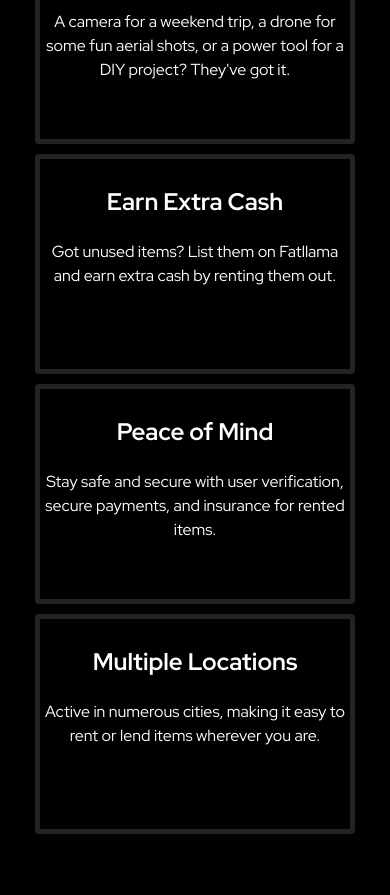
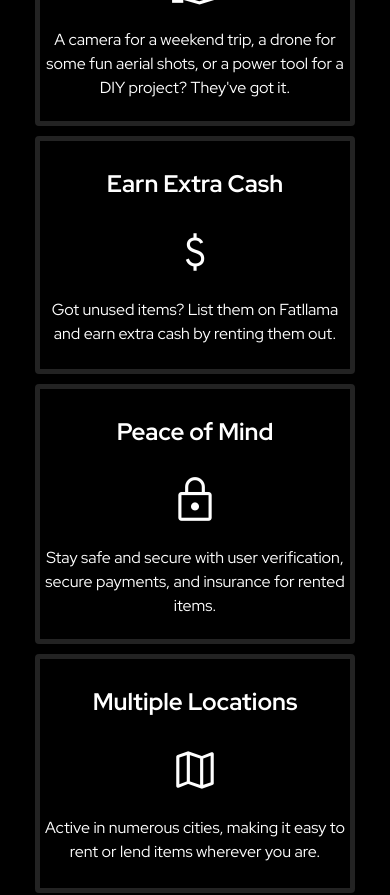
Before and after one commit to Jbab87/my-website, a React (Vite) app: page / in a window 390 px wide. Shown: the part 1220-2115 px from the top of the page. Built offline with nearby package versions, Linux system fonts and the light colour scheme.

Commit message:
This commit adds more icons to the features

```diff
--- a/index.html
+++ b/index.html
@@ -7,7 +7,10 @@
     <link rel="preconnect" href="https://fonts.gstatic.com" crossorigin>
     <link href="https://fonts.googleapis.com/css2?family=Red+Hat+Display:ital,wght@0,300..900;1,300..900&display=swap" rel="stylesheet">
     <link rel="stylesheet" href="https://fonts.googleapis.com/css2?family=Material+Symbols+Outlined:opsz,wght,FILL,GRAD@20..48,100..700,0..1,-50..200" />
-       <meta name="viewport" content="width=device-width, initial-scale=1.0" />
+    <link rel="stylesheet" href="https://fonts.googleapis.com/css2?family=Material+Symbols+Outlined:opsz,wght,FILL,GRAD@20..48,100..700,0..1,-50..200" />
+    <link rel="stylesheet" href="https://fonts.googleapis.com/css2?family=Material+Symbols+Outlined:opsz,wght,FILL,GRAD@20..48,100..700,0..1,-50..200" />
+    <link rel="stylesheet" href="https://fonts.googleapis.com/css2?family=Material+Symbols+Outlined:opsz,wght,FILL,GRAD@20..48,100..700,0..1,-50..200" />
+    <link rel="stylesheet" href="https://fonts.googleapis.com/css2?family=Material+Symbols+Outlined:opsz,wght,FILL,GRAD@20..48,100..700,0..1,-50..200" />       <meta name="viewport" content="width=device-width, initial-scale=1.0" />
     <title>Vite + React + TS</title>
   </head>
   <body>
--- a/src/components/Description/Description.css
+++ b/src/components/Description/Description.css
@@ -26,14 +26,7 @@
   color: white;
 }
 
-.desc-ftr {
-  border: solid #232323 5px;
-  border-radius: 4px;
-  height: 200px;
-  width: 300px;
-  padding: 5px;
-  margin: 5px;
-}
+
 
 .desc-txt {
   font-size: large;
@@ -58,15 +51,6 @@
     color: white;
     padding: 4px;
   }
-
-  .desc-ftr {
-    border-radius: 4px;
-    height: 90%;
-    width: 40%;
-    padding: 5px;
-    margin: 5px;
-  }
-
 
 }
 
@@ -93,16 +77,6 @@
     padding: 4px;
   }
 
-  .desc-ftr {
-    border-radius: 4px;
-    height: 90%;
-    width: 35%;
-    padding: 5px;
-    margin: 5px;
-  }
-
-
-
 }
 
 @media (max-width: 768px) {
@@ -125,14 +99,6 @@
     padding: 4px;
   }
 
-  .desc-ftr {
-    border: solid #232323 5px;
-    border-radius: 4px;
-    height: 200px;
-    width: 300px;
-    padding: 5px;
-    margin: 5px;
-  }
 }
 
 @media (max-width: 480px) {
@@ -151,18 +117,4 @@
     padding: 4px;
   }
 
-  .desc-ftr {
-    border: solid #232323 5px;
-    border-radius: 4px;
-    height: 200px;
-    width: 300px;
-    padding: 5px;
-    margin: 5px;
-  }
-
-
-
-
-
-
 }
--- a/src/components/Description/Description.tsx
+++ b/src/components/Description/Description.tsx
@@ -1,35 +1,38 @@
+import Feature from '../Feature/Feature'
 import './Description.css'
 
 function Description() {
   return (
     <div className='desc-ctr'>
-    <div className='desc-site'><h2 >Fatllama - <em>"The Airbnb of Things"</em></h2>
+       <div className='desc-site'><h2 >Fatllama - <em>"The Airbnb of Things"</em></h2>
     <p>Fatllama is a cool online marketplace where people can rent out their stuff to others or borrow things they need. Think Airbnb, but for gadgets and gear.</p>
     </div>
     <div className='desc-ftr-ctr'>
-      {/* <p className='desc-txt'>A cool online marketplace where people can rent out their stuff to others or borrow things they need. Think Airbnb, but for gadgets and gear. Whether you need a camera for a weekend trip, a drone for some fun aerial shots, or a power tool for a DIY project, they've got it. If you have items lying around that you don’t use often, you can list them on the site and make some extra cash by renting them out. The platform makes sure everything is safe and secure with user verification, secure payments, and insurance for rented items. A great way to save money, make money, and help the environment by sharing resources.</p> */}
+        <Feature
+          title="Rent What You Need"
+          icon="volunteer_activism"
+          description="A camera for a weekend trip, a drone for some fun aerial shots, or a power tool for a DIY project? They've got it."
+        />
 
-      <div className='desc-ftr'>
-      <h2>Rent What You Need</h2>
-      <p>A camera for a weekend trip, a drone for some fun aerial shots, or a power tool for a DIY project? They've got it.</p>
+          <Feature
+          title="Earn Extra Cash"
+          icon="attach_money"
+          description="Got unused items? List them on Fatllama and earn extra cash by renting them out."
+        />
+
+<Feature
+          title="Peace of Mind"
+          icon="lock"
+          description="Stay safe and secure with user verification, secure payments, and insurance for rented items."
+        />
+
+<Feature
+          title="Multiple Locations"
+          icon="map"
+          description="Active in numerous cities, making it easy to rent or lend items wherever you are."
+        />
+
       </div>
-
-      <div className='desc-ftr'>
-      <h2>Earn Extra Cash</h2>
-      <p>Got unused items? List them on Fatllama and earn extra cash by renting them out.</p>
-      </div>
-
-      <div className='desc-ftr'>
-      <h2>Peace of Mind</h2>
-      <p>Stay safe and secure with user verification, secure payments, and insurance for rented items.</p>
-      </div>
-
-      <div className='desc-ftr'>
-      <h2>Multiple Locations</h2>
-    <p>Active in numerous cities, making it easy to rent or lend items wherever you are.</p>
-      </div>
-
-    </div>
   </div>
   )
 }
--- /dev/null
+++ b/src/components/Feature/Feature.css
@@ -0,0 +1,66 @@
+.desc-ftr {
+  border: solid #232323 5px;
+  border-radius: 4px;
+  height: 250px;
+  width: 300px;
+  padding: 5px;
+  margin: 5px;
+}
+
+.desc-icon-ctr {
+  /* border: solid white; */
+  padding: 5px;
+}
+
+.desc-txt {
+  font-size: large;
+  font-weight: 500;
+}
+
+@media (max-width: 1600px) {
+  .desc-ftr {
+    border-radius: 4px;
+    height: 350px;
+    width: 40%;
+    padding: 5px;
+    margin: 5px;
+  }
+
+
+}
+
+@media (max-width: 1200px) {
+  .desc-ftr {
+    border-radius: 4px;
+    height: 350px;
+    width: 35%;
+    padding: 5px;
+    margin: 5px;
+  }
+
+
+
+}
+
+@media (max-width: 768px) {
+  .desc-ftr {
+    border: solid #232323 5px;
+    border-radius: 4px;
+    height: 250px;
+    width: 300px;
+    padding: 5px;
+    margin: 5px;
+  }
+}
+
+@media (max-width: 480px) {
+  .desc-ftr {
+    border: solid #232323 5px;
+    border-radius: 4px;
+    height: 250px;
+    width: 300px;
+    padding: 5px;
+    margin: 5px;
+  }
+
+}
--- /dev/null
+++ b/src/components/Feature/Feature.tsx
@@ -0,0 +1,15 @@
+import './Feature.css'
+
+function Feature(props: any) {
+  return (
+      <div className='desc-ftr'>
+      <h2>{props.title}</h2>
+      <div className='desc-icon-ctr'>
+        <span className="material-symbols-outlined">{props.icon}</span>
+        </div>
+      <p>{props.description}</p>
+      </div>
+  )
+}
+
+export default Feature
--- a/src/components/Outlet/Outlet.tsx
+++ b/src/components/Outlet/Outlet.tsx
@@ -1,8 +1,7 @@
 import './Outlet.css'
 import Flredirect from '../Flredirect/Flredirect'
+import Content from '../Content/Content'
 import Description from '../Description/Description'
-import CardContainer from '../CardContainer/CardContainer'
-import Content from '../Content/Content'
 
 function Outlet() {
 
```
